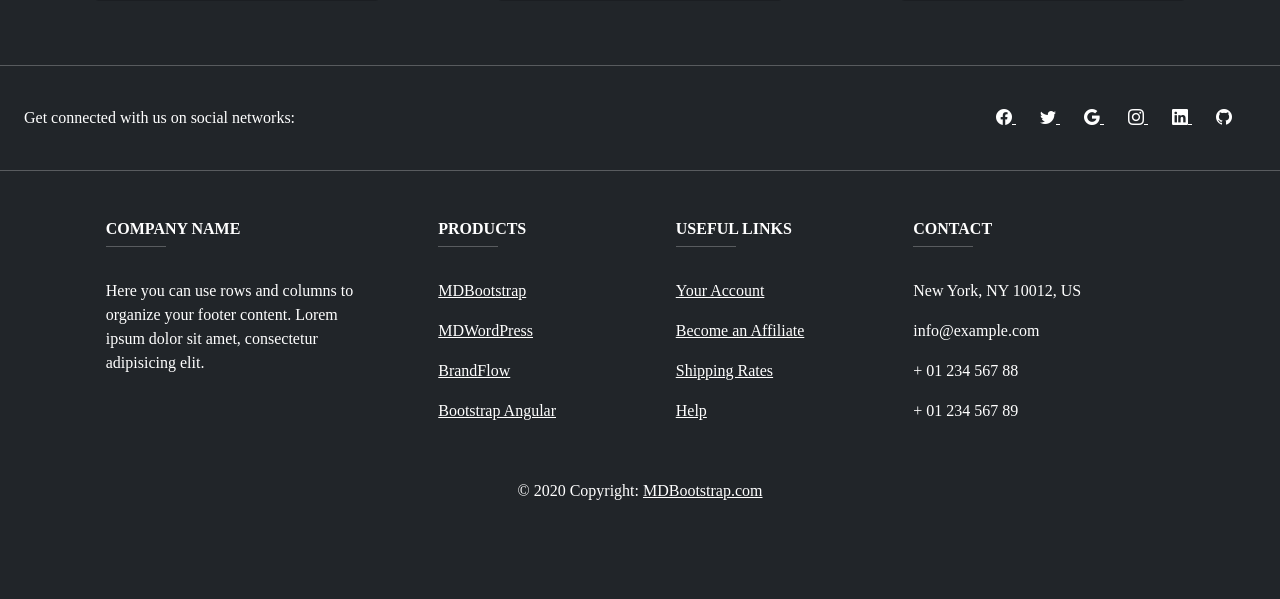
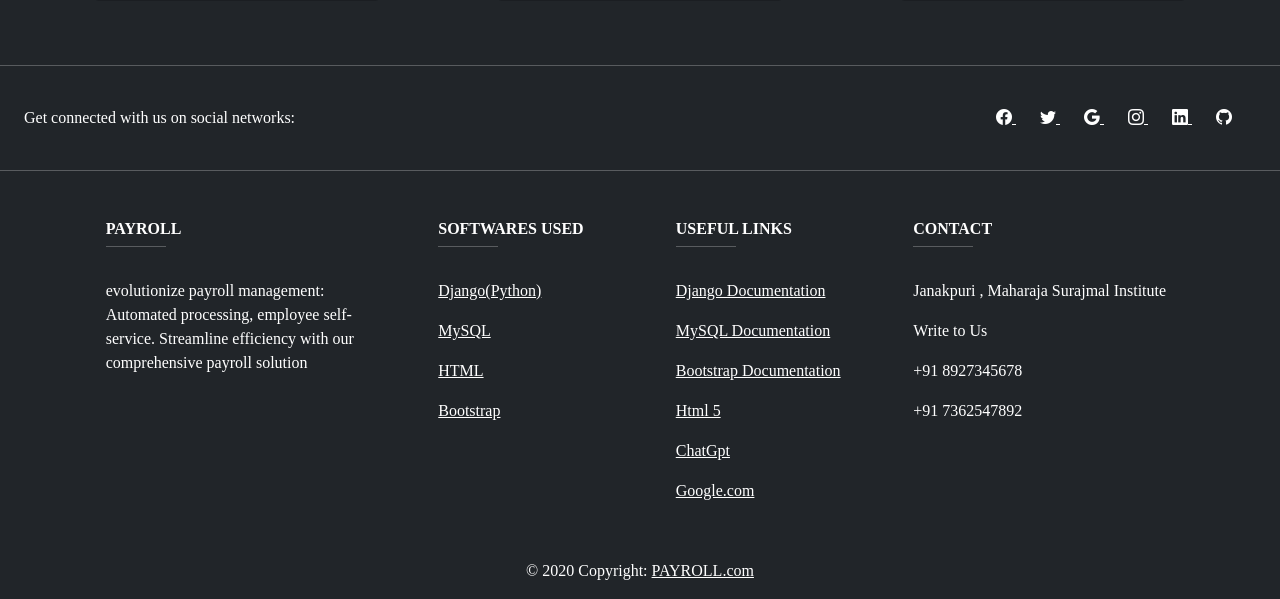
Before and after one commit to sarthakNegi-7777/Payroll_Management_System_Final, a Django app: page /About in a window 1280 px wide. Shown: the part 2657-3256 px from the top of the page. Before the commit the page ends 3157 px from the top, so only its background shows below. Run offline with Django 4.2, Linux system fonts and the light colour scheme; a user stored in the database is signed in.

Commit message:
completed from my side

```diff
--- a/Emplyee_app/templates/About.html
+++ b/Emplyee_app/templates/About.html
@@ -152,22 +152,22 @@
 
 <!-- Right -->
 <div>
-      <a href="" class="text-white me-4">
+<a href="https://www.facebook.com/" class="text-white me-4">
 <i class="bi bi-facebook"></i>
 </a>
-      <a href="" class="text-white me-4">
+<a href="https://twitter.com/i/flow/login" class="text-white me-4">
 <i class="bi bi-twitter"></i>
 </a>
-      <a href="" class="text-white me-4">
+<a href="https://www.google.co.in/" class="text-white me-4">
 <i class="bi bi-google"></i>
 </a>
-      <a href="" class="text-white me-4">
+<a href="https://www.instagram.com/" class="text-white me-4">
 <i class="bi bi-instagram"></i>
 </a>
-      <a href="" class="text-white me-4">
+<a href="https://www.linkedin.com/in/prince-pandey-bab67928b/" class="text-white me-4">
 <i class="bi bi-linkedin"></i>
 </a>
-      <a href="" class="text-white me-4">
+<a href="https://github.com/PrincePandeycode" class="text-white me-4">
 <i class="bi bi-github"></i>
 </a>
 </div>
@@ -183,15 +183,14 @@
 <!-- Grid column -->
 <div class="col-md-3 col-lg-4 col-xl-3 mx-auto mb-4">
   <!-- Content -->
-          <h6 class="text-uppercase fw-bold">Company name</h6>
+  <h6 class="text-uppercase fw-bold">PAYROLL</h6>
   <hr
       class="mb-4 mt-0 d-inline-block mx-auto"
       style="width: 60px; background-color:rgb(33, 37, 41); height: 2px"
       />
   <p>
-            Here you can use rows and columns to organize your footer
-            content. Lorem ipsum dolor sit amet, consectetur adipisicing
-            elit.
+    evolutionize payroll management: Automated processing, employee self-service.
+    Streamline efficiency with our comprehensive payroll solution
   </p>
 </div>
 <!-- Grid column -->
@@ -199,77 +198,80 @@
 <!-- Grid column -->
 <div class="col-md-2 col-lg-2 col-xl-2 mx-auto mb-4">
   <!-- Links -->
-          <h6 class="text-uppercase fw-bold">Products</h6>
+  <h6 class="text-uppercase fw-bold">SOFTWARES USED</h6>
   <hr
       class="mb-4 mt-0 d-inline-block mx-auto"
       style="width: 60px; background-color: rgb(33, 37, 41); height: 2px"
       />
   <p>
-            <a href="#!" class="text-white">MDBootstrap</a>
+    <a href="#!" class="text-white">Django(Python)</a>
   </p>
   <p>
-            <a href="#!" class="text-white">MDWordPress</a>
+    <a href="#!" class="text-white">MySQL</a>
   </p>
   <p>
-            <a href="#!" class="text-white">BrandFlow</a>
+    <a href="#!" class="text-white">HTML</a>
   </p>
   <p>
-            <a href="#!" class="text-white">Bootstrap Angular</a>
+    <a href="#!" class="text-white">Bootstrap</a>
   </p>
 </div>
-        <!-- Grid column -->
 
-        <!-- Grid column -->
 <div class="col-md-3 col-lg-2 col-xl-2 mx-auto mb-4">
-          <!-- Links -->
+
   <h6 class="text-uppercase fw-bold">Useful links</h6>
   <hr
       class="mb-4 mt-0 d-inline-block mx-auto"
       style="width: 60px; background-color:rgb(33, 37, 41); height: 2px"
       />
   <p>
-            <a href="#!" class="text-white">Your Account</a>
+    <a href="#!" class="text-white">Django Documentation</a>
   </p>
   <p>
-            <a href="#!" class="text-white">Become an Affiliate</a>
+    <a href="#!" class="text-white">MySQL Documentation</a>
   </p>
   <p>
-            <a href="#!" class="text-white">Shipping Rates</a>
+    <a href="#!" class="text-white">Bootstrap Documentation</a>
   </p>
   <p>
-            <a href="#!" class="text-white">Help</a>
+    <a href="#!" class="text-white">Html 5</a>
+  </p>
+  <p>
+    <a href="#!" class="text-white">ChatGpt</a>
+
+  </p>
+  <p>
+    <a href="#!" class="text-white">Google.com</a>
   </p>
 </div>
-        <!-- Grid column -->
 
-        <!-- Grid column -->
+
+
 <div class="col-md-4 col-lg-3 col-xl-3 mx-auto mb-md-0 mb-4">
-          <!-- Links -->
+
   <h6 class="text-uppercase fw-bold">Contact</h6>
   <hr
       class="mb-4 mt-0 d-inline-block mx-auto"
       style="width: 60px; background-color:rgb(33, 37, 41); height: 2px"
       />
-          <p><i class="fas fa-home mr-3"></i> New York, NY 10012, US</p>
-          <p><i class="fas fa-envelope mr-3"></i> info@example.com</p>
-          <p><i class="fas fa-phone mr-3"></i> + 01 234 567 88</p>
-          <p><i class="fas fa-print mr-3"></i> + 01 234 567 89</p>
+  <p><i class="fas fa-home mr-3"></i> Janakpuri , Maharaja Surajmal Institute</p>
+  <p><i class="fas fa-envelope mr-3"></i>  <a class="nav-link" href="/Contact">Write to Us</a> </p>
+  <p><i class="fas fa-phone mr-3"></i>+91 8927345678</p>
+  <p><i class="fas fa-print mr-3"></i>+91 7362547892</p>
 </div>
-        <!-- Grid column -->
+
 </div>
-      <!-- Grid row -->
+
 </div>
 </section>
-  <!-- Section: Links  -->
 
-  <!-- Copyright -->
 <div
 class="text-center p-3"
 style="background-color: rgb(33, 37, 41)"
 >
 © 2020 Copyright:
 <a class="text-white" href="https://mdbootstrap.com/"
-       >MDBootstrap.com</a
+>PAYROLL.com</a
 >
 </div>
 <!-- Copyright -->
--- a/Emplyee_app/templates/emp_added_success.html
+++ b/Emplyee_app/templates/emp_added_success.html
@@ -4,6 +4,6 @@
 {% block body%}
 
 <h4>ADD A NEW EMPLOYEE</h4>
-<a class="btn btn-primary" href="/add_emp" role="button">Go Back</a>
+<a class="btn "  style="background-color: rgb(234, 187, 100); color: black;" href="/add_emp" role="button">Go Back</a>
 
 {%endblock%}
--- a/Emplyee_app/templates/emp_removed_success.html
+++ b/Emplyee_app/templates/emp_removed_success.html
@@ -4,7 +4,7 @@
 {% block body%}
 
 <h4>REMOVE A NEW EMPLOYEE</h4>
-<a class="btn btn-primary btn-group-lg mt-4" href="/remove_emp" role="button">GO BACK</a>
+<a class="btn btn-group-lg mt-4"  style="background-color: rgb(234, 187, 100); color: black;" href="/remove_emp" role="button">GO BACK</a>
 
 
 {%endblock%}
```
Also changed, not shown: Emplyee_app/templates/Contact.html (+39 -34 lines), Emplyee_app/templates/base.html (+30 -28 lines). Lines whose indentation alone changed are shown as unchanged.
